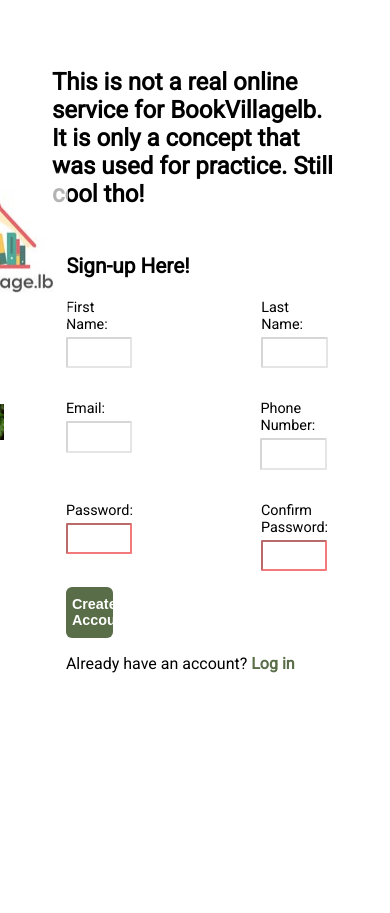
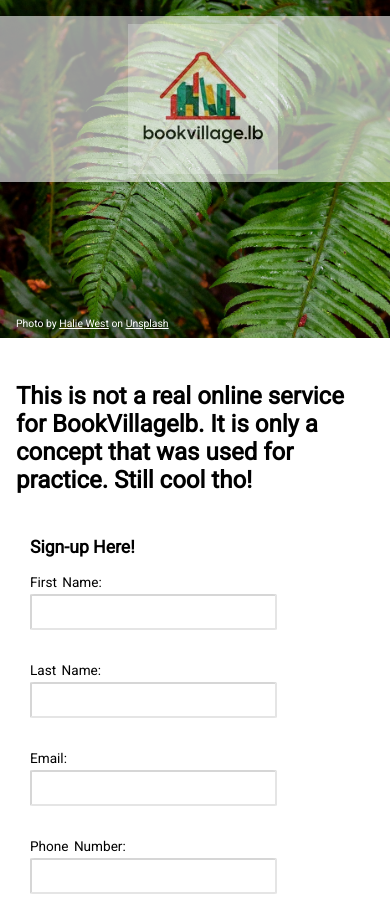
Before and after one commit to Issa-Abbani/sign-up-form, a plain HTML site: page index.html in a window 390 px wide. Shown: the top 913 px of the page. Before the commit the page ends 866 px from the top, so only its background shows below. Drawn offline with Linux system fonts and the light colour scheme.

Commit message:
Added mobile responsive styling

```diff
--- a/style.css
+++ b/style.css
@@ -148,3 +148,126 @@ fieldset > p > a:hover{
   text-decoration: underline;
   filter: saturate(5);
 }
+
+@media (min-width: 1300px){
+  body{
+    overflow-y: hidden;
+  }
+}
+
+/* Responsive CSS code */
+/* This is for smaller laptops, foldable phoned, and for some devices in landscape mode */
+@media (max-width: 1299px){
+  main {
+    flex-direction: column;
+  }
+
+  .img-container {
+    height: 100vh;
+    width: 100%;
+    margin-left: 0;
+    position: relative;
+    flex: none;
+  }
+
+  .img-container > img {
+    object-fit: cover;
+    width: 100%;
+    height: 100%;
+    display: block;
+  }
+
+  .logo-container{
+    left: 0%
+  }
+
+  .credits{
+    left: auto;
+  }
+}
+/* This is for medium-sized screens like tablets */
+@media (max-width: 992px) {
+  main {
+    flex-direction: column;
+  }
+
+  .img-container {
+    position: relative;
+    margin-left: 0;
+    height: 40vh;
+    flex: none;
+    width: 100%;
+  }
+
+  .img-container > img {
+    object-fit: cover;
+    width: 100%;
+    height: 100%;
+  }
+
+  .logo-container {
+    transform: none;
+    top: 1rem;
+    left: 0;
+    justify-content: center;
+    background-color: rgba(255, 255, 255, 0.85);
+    padding: 0.5rem;
+  }
+
+  .credits {
+    transform: none;
+    position: absolute;
+    bottom: 0.5rem;
+    left: 1rem;
+    font-size: 0.75rem;
+  }
+
+  .form-container {
+    padding: 2rem 1.5rem;
+  }
+
+  .form-elem-container {
+    flex-direction: column;
+    gap: 1rem;
+    align-items: flex-start;
+  }
+
+  .input-wrapper > input {
+  width: 100%;
+  max-width: 400px;
+  height: 1rem;
+  padding: 0.5rem;
+  font-size: 1rem;
+}
+
+fieldset > button {
+  width: 100%;
+  max-width: 300px;
+  height: 3rem;
+  font-size: 1rem;
+  margin-top: 1rem;
+}
+}
+/* And lastly, this is for smaller sized screens like phones */
+@media (max-width: 576px) {
+  .form-container {
+    padding: 1.5rem 1rem;
+  }
+
+  .form-input-container > p {
+    font-size: 1.1rem;
+  }
+
+  .input-wrapper > label {
+    font-size: 0.85rem;
+  }
+
+  fieldset > button {
+    font-size: 0.9rem;
+    height: 2.75rem;
+  }
+
+  .credits {
+    font-size: 0.65rem;
+  }
+}
```
